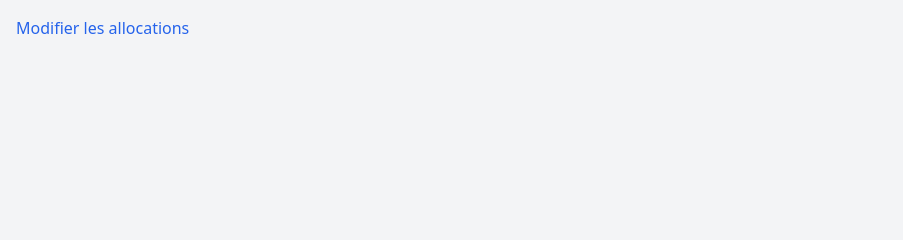
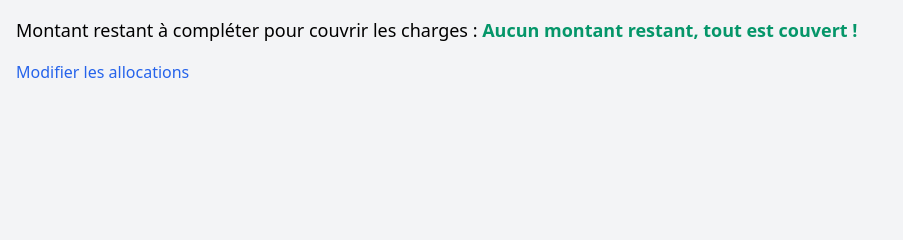
Before and after one commit to BaptisteRabouin/Budgetapp, a Flask app: page / in a window 1280 px wide. Shown: the part 547-787 px from the top of the page, without its empty margins (0-903 px from the left). Run offline with Flask 3, Linux system fonts and the light colour scheme; the visitor is signed in with stand-in values (Sample User, id 1).

Commit message:
add feature charges couvertes ou pas

```diff
--- a/app/routes.py
+++ b/app/routes.py
@@ -37,6 +37,12 @@ def index():
             (person.allocation_percentage / 100) * allocated_revenue, 2
         )
 
+    # Calcul du montant total couvert par les contributions
+    total_contributions = sum(contributions.values())
+
+    # Calcul du montant restant    compl  ter pour couvrir les charges
+    remaining_to_cover = max(0, total_charges - total_contributions)
+
     delete_form = DeleteForm()
     return render_template(
         'index.html',
@@ -47,8 +53,10 @@ def index():
         balance=balance,
         contributions=contributions,
         delete_form=delete_form,
-        persons=persons
+        persons=persons,
+        remaining_to_cover=remaining_to_cover  # Ajout du montant restant
     )
+
 
 # Route pour ajouter une charge
 @app.route('/add_charge', methods=['GET', 'POST'])
--- a/app/templates/index.html
+++ b/app/templates/index.html
@@ -124,5 +124,15 @@
         {% endfor %}
     </tbody>
 </table>
+<!-- Montant restant à compléter -->
+<p class="text-lg mt-4">
+    Montant restant à compléter pour couvrir les charges :
+    {% if remaining_to_cover > 0 %}
+        <span class="font-semibold text-red-600">{{ "{:.2f}".format(remaining_to_cover) }} €</span>
+    {% else %}
+        <span class="font-semibold text-green-600">Aucun montant restant, tout est couvert !</span>
+    {% endif %}
+</p>
+
 <a href="{{ url_for('manage_allocations') }}" class="text-blue-600 hover:text-blue-800 mt-4 block">Modifier les allocations</a>
 {% endblock %}
```
